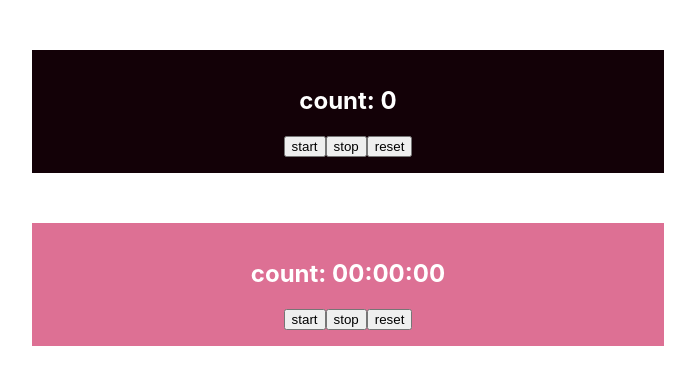
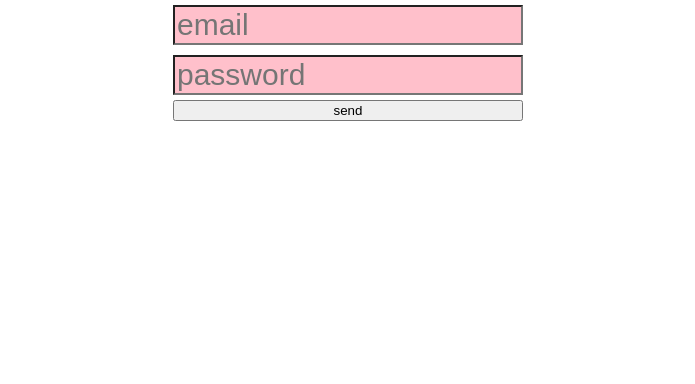
Before and after one commit to novolokova/react-18-01-23, a React (Create React App) app: page / in a window 1280 px wide. Shown: the top 384 px of the page, without its empty margins (292-987 px from the left). Built offline with nearby package versions, Linux system fonts and the light colour scheme.

Commit message:
Add SingInForm

```diff
--- a/package.json
+++ b/package.json
@@ -6,6 +6,7 @@
     "@testing-library/jest-dom": "^5.16.5",
     "@testing-library/react": "^13.4.0",
     "@testing-library/user-event": "^13.5.0",
+    "classnames": "^2.3.2",
     "react": "^18.2.0",
     "react-dom": "^18.2.0",
     "react-scripts": "5.0.1",
--- a/src/App.js
+++ b/src/App.js
@@ -1,12 +1,11 @@
+import React from "react";
 import "./App.css";
-import StopCountTimeout from "./components/StopCountTimeout/index";
-import StopWatchTimeout from "./components/StopWatchTimeout/index";
+import SingInForm from "./components/form/SingInForm";
 
 function App() {
   return (
     <>
-      <StopCountTimeout/>
-      <StopWatchTimeout />
+      <SingInForm />
     </>
   );
 }
--- a/src/components/StopCountTimeout/index.jsx
+++ b/src/components/StopCountTimeout/index.jsx
@@ -1,4 +1,4 @@
-import React, { Component } from 'react';
+import React, { Component } from "react";
 import styles from "./StopCountTimeout.module.css";
 
 class StopCountTimeout extends Component {
@@ -10,9 +10,9 @@ class StopCountTimeout extends Component {
     this.intervalId = null;
   }
   start = () => {
-    if (this.intervalId !== null) {
-      this.stop();
-    }
+    // if (this.intervalId !== null) {
+    //   this.stop();
+    // }
     this.intervalId = setTimeout(() => {
       this.setState({ count: this.state.count + 1 });
     }, 1000);
@@ -24,16 +24,16 @@ class StopCountTimeout extends Component {
   };
 
   reset = () => {
+    this.stop();
     this.setState({ count: 0 });
-    this.stop();
   };
 
-  componentDidMount() {}
-  componentDidUpdate() {
+  componentDidMount() {
     if (this.intervalId !== null) {
       this.start();
     }
   }
+  componentDidUpdate() {}
 
   componentWillUnmount() {
     this.stop();
@@ -44,9 +44,18 @@ class StopCountTimeout extends Component {
     return (
       <div className={styles.container}>
         <h2>count: {count}</h2>
-        <button className={styles.btn} onClick={this.start}> start </button>
-        <button className={styles.btn} onClick={this.stop}> stop </button>
-        <button className={styles.btn} onClick={this.reset}> reset </button>
+        <button className={styles.btn} onClick={this.start}>
+          {" "}
+          start{" "}
+        </button>
+        <button className={styles.btn} onClick={this.stop}>
+          {" "}
+          stop{" "}
+        </button>
+        <button className={styles.btn} onClick={this.reset}>
+          {" "}
+          reset{" "}
+        </button>
       </div>
     );
   }
--- /dev/null
+++ b/src/components/form/SingInForm/SingInForm.module.css
@@ -0,0 +1,17 @@
+.form{
+    display: flex;
+    flex-direction: column;
+    width: 350px;
+    margin: auto;
+  }
+  .input{
+    margin: 5px 0;
+    background-color: pink;
+    font-size: 30px;
+  }
+  .valid{
+    background-color: lightgreen;
+  }
+  .invalid{
+    background-color: red;
+  }
--- /dev/null
+++ b/src/components/form/SingInForm/index.jsx
@@ -0,0 +1,63 @@
+import React, { Component } from "react";
+import cx from "classnames";
+import styles from "./SingInForm.module.css";
+
+const initialValues = {
+  email: "",
+  password: "",
+  isemailValid: true,
+  ispasswordValid: true,
+};
+
+class SingInForm extends Component {
+  constructor(props) {
+    super(props);
+    this.state = { ...initialValues };
+  }
+
+  formHandler = (event) => {
+    event.preventDefault();
+    // console.dir(event.target.email.value);
+    event.target.reset();
+    this.setState({ ...initialValues });
+  };
+
+  inputHandler = ({ target: { name, value } }) =>
+    this.setState({ [name]: value, [`is${name}Valid`]: !value.includes(" ") });
+
+  render() {
+    const { email, password, isemailValid, ispasswordValid } = this.state;
+    const emailClasses = cx(styles.input, { [styles.invalid]: !isemailValid });
+    const passClasses = cx(styles.input, {
+      [styles.invalid]: !ispasswordValid,
+    });
+
+    return (
+      <form className={styles.form} onSubmit={this.formHandler}>
+        <input
+          value={email}
+          className={emailClasses}
+          onChange={this.inputHandler}
+          type="email"
+          name="email"
+          placeholder="email"
+        />
+        <input
+          value={password}
+          className={passClasses}
+          onChange={this.inputHandler}
+          type="password"
+          name="password"
+          placeholder="password"
+        />
+        <input
+          //   className={styles.input}
+          type="submit"
+          value="send"
+        />
+      </form>
+    );
+  }
+}
+
+export default SingInForm;
```
Also changed, not shown: 1 other file (tests, documents, lock files or other folders).
